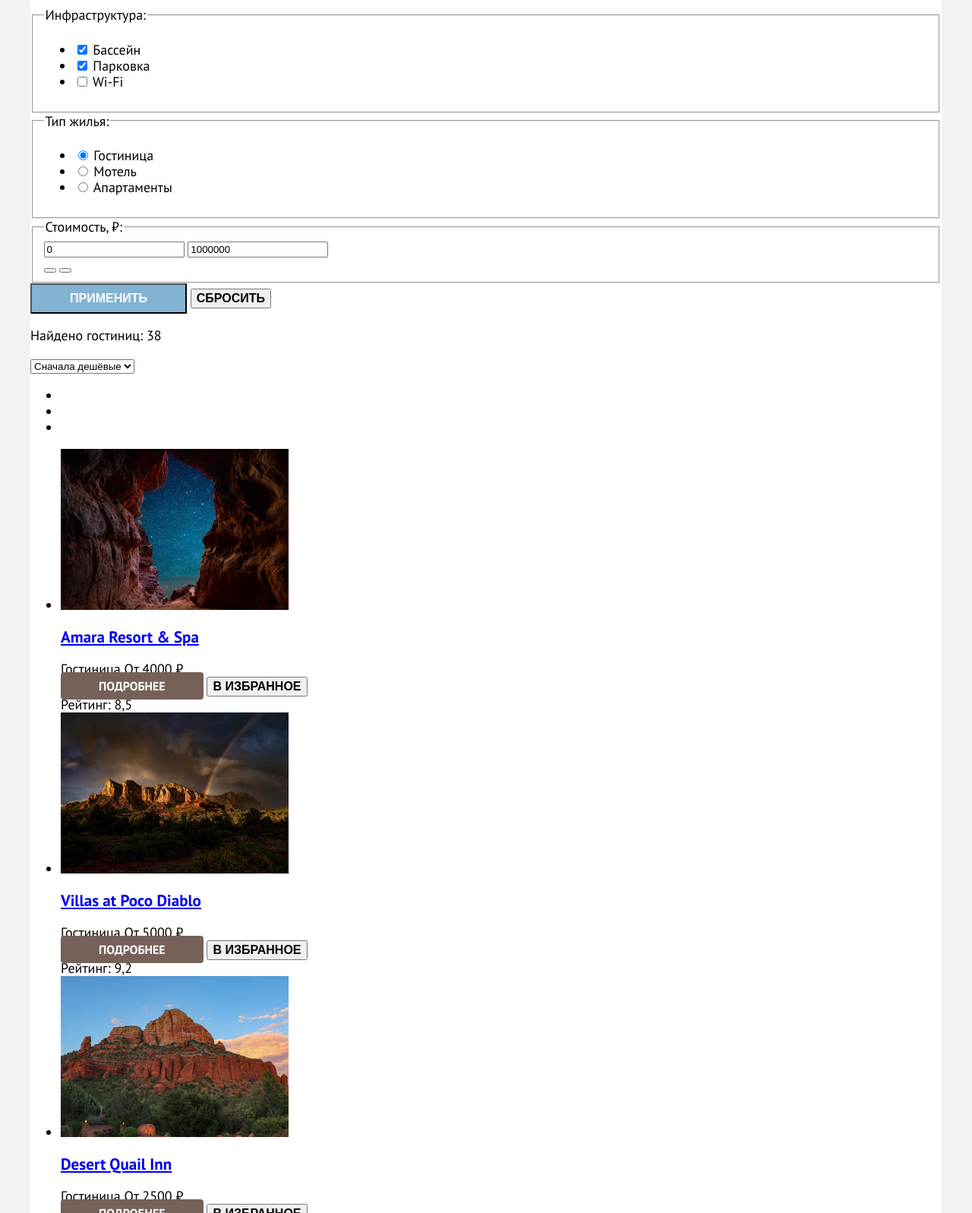
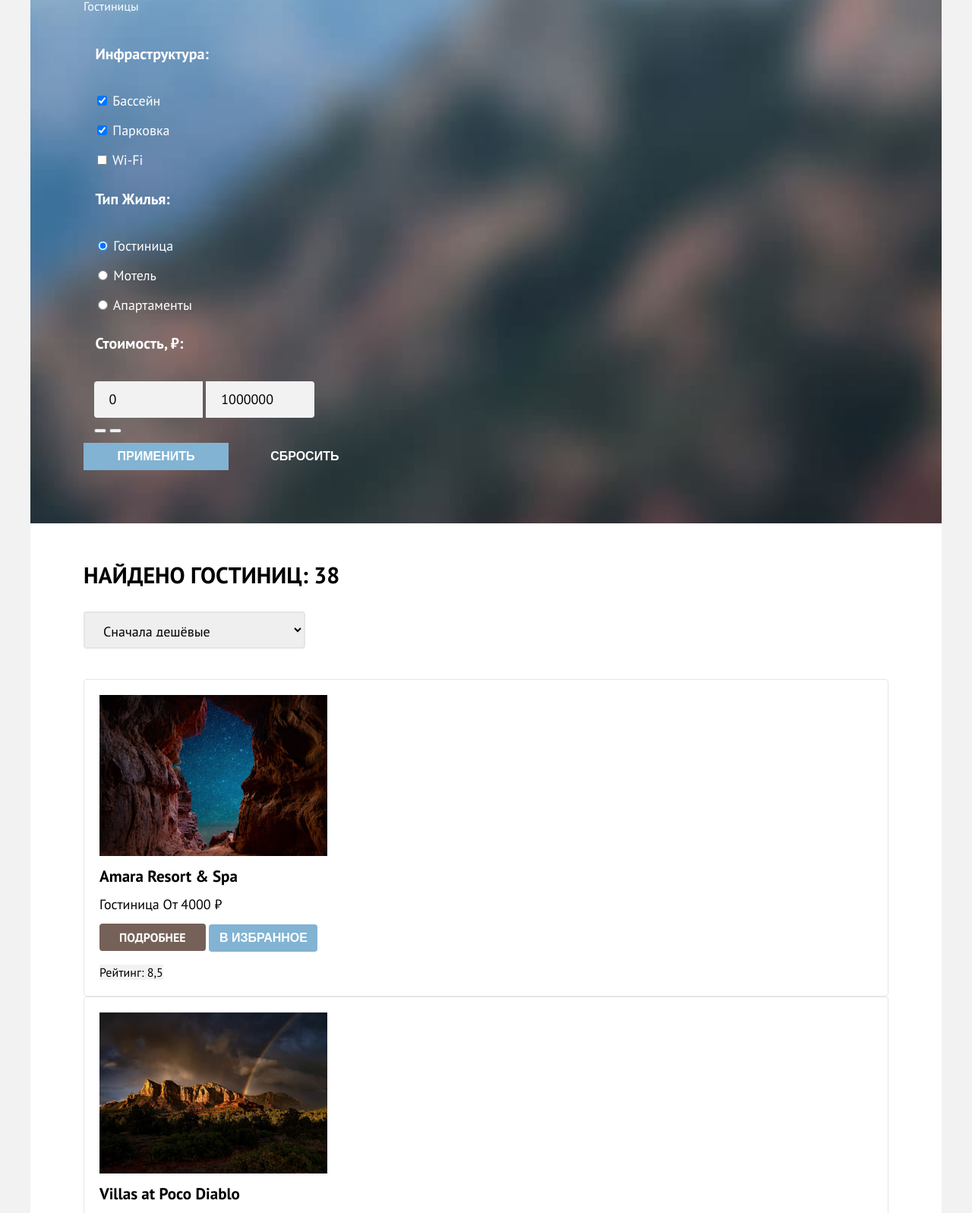
Before and after one commit to htmlacademy-htmlcss/170338-sedona-38, a website: page catalog.html in a window 1280 px wide. Shown: the part 362-1959 px from the top of the page at 76% size. Drawn offline with Linux system fonts and the light colour scheme.

Commit message:
- Added basic styling of the index.html and catalog.html

```diff
--- a/catalog.html
+++ b/catalog.html
@@ -50,17 +50,19 @@
               </a>
               <span class="favorite-count">12</span>
             </li>
-          </ul>
+            <li class="activities-item">
               <a class="button button-primary" href="#">
                 Хочу сюда!
               </a>
+            </li>
+          </ul>
         </nav>
       </div>
     </header>
     <main class="main-catalog" data-test="main">
       <div class="container">
         <div class="filters-container">
-          <h1>Гостиницы Седоны</h1>
+          <h1 class="filters-header">Гостиницы Седоны</h1>
           <ul class="breadcrumbs">
             <li class="breadcrumb-item">
               <a class="breadcrumb-link" href="index.html">
@@ -70,7 +72,7 @@
               </a>
             </li>
             <li class="breadcrumb-item">
-              <a class="breadcrumb-item" href="#">
+              <a class="breadcrumb-link" href="#">
                 Гостиницы
               </a>
             </li>
@@ -130,11 +132,11 @@
                   <div class="range-wrapper-inputs">
                     <label class="form-control">
                       <span class="visually-hidden">Цена от</span>
-                      <input class="range-input" type="number" value="0" name="min-price" min="0" required>
+                      <input class="range-input range-input-from" type="number" value="0" name="min-price" min="0" required>
                     </label>
                     <label class="form-control">
                       <span class="visually-hidden">Цена до</span>
-                      <input class="range-input" type="number" value="1000000" name="max-price" min="0" required>
+                      <input class="range-input range-input-to" type="number" value="1000000" name="max-price" min="0" required>
                     </label>
                   </div>
                   <div class="hotel-filters-scale">
@@ -150,13 +152,14 @@
                 </div>
               </fieldset>
               <div class="buttons-wrapper">
-                <button class="button button-secondary" type="submit">Применить</button>
-                <button class="button" type="reset">Сбросить</button>
+                <button class="button button-secondary button-apply" type="submit">Применить</button>
+                <button class="button button-reset" type="reset">Сбросить</button>
               </div>
             </form>
           </section>
         </div>
         <section class="catalog" data-test="catalog">
+          <div class="catalog-wrapper">
             <header class="catalog-header">
               <h2 class="visually-hidden">Список отелей города</h2>
               <p class="catalog-title">Найдено гостиниц: 38</p>
@@ -206,8 +209,8 @@
                     <span class="catalog-card-price">От 4000 ₽</span>
                   </div>
                   <div class="catalog-actions">
-                  <a class="button button-primary" href="#">Подробнее</a>
-                  <button class="button button-success" type="button">В избранное</button>
+                    <a class="button button-primary button-more-info" href="#">Подробнее</a>
+                    <button class="button button-secondary" type="button">В избранное</button>
                   </div>
                   <div class="catalog-rating">
                     <div class="catalog-card-stars stars-4">
@@ -232,8 +235,8 @@
                     <span class="catalog-card-price">От 5000 ₽</span>
                   </div>
                   <div class="catalog-actions">
-                  <a class="button button-primary" href="#">Подробнее</a>
-                  <button class="button button-success" type="button">В избранное</button>
+                    <a class="button button-primary button-more-info" href="#">Подробнее</a>
+                    <button class="button button-success" type="button">В избранном</button>
                   </div>
                   <div class="catalog-rating">
                     <div class="catalog-card-stars stars-4">
@@ -258,8 +261,8 @@
                     <span class="catalog-card-price">От 2500 ₽</span>
                   </div>
                   <div class="catalog-actions">
-                  <a class="button button-primary" href="#">Подробнее</a>
-                  <button class="button button-success" type="button">В избранное</button>
+                    <a class="button button-primary button-more-info" href="#">Подробнее</a>
+                    <button class="button button-secondary" type="button">В избранное</button>
                   </div>
                   <div class="catalog-rating">
                     <div class="catalog-card-stars stars-3">
@@ -284,8 +287,8 @@
                     <span class="catalog-card-price">От 1500 ₽</span>
                   </div>
                   <div class="catalog-actions">
-                  <a class="button button-primary" href="#">Подробнее</a>
-                  <button class="button button-success" type="button">В избранное</button>
+                    <a class="button button-primary button-more-info" href="#">Подробнее</a>
+                    <button class="button button-secondary" type="button">В избранное</button>
                   </div>
                   <div class="catalog-rating">
                     <div class="catalog-card-stars stars-2">
@@ -299,33 +302,36 @@
             <footer class="catalog-footer">
               <ul class="navigation-pages">
                 <li class="navigation-page-item">
-                <button class="button button-current" type="button">1</button>
+                  <a class="button button-current" href="#">1</a>
                 </li>
-              <li>
-                <button class="button button-secondary" type="button">2</button>
+                <li class="navigation-page-item">
+                  <a class="button button-secondary" href="#">2</a>
                 </li>
-              <li>
-                <button class="button button-secondary" type="button">3</button>
+                <li class="navigation-page-item">
+                  <a class="button button-secondary" href="#">3</a>
                 </li>
-              <li>
-                <button class="button button-secondary" type="button">4</button>
+                <li class="navigation-page-item">
+                  <a class="button button-secondary" href="#">4</a>
                 </li>
-              <li>
-                <button class="button button-secondary" type="button">10</button>
+                <li class="navigation-page-item">
+                  <a class="button button-secondary" href="#">10</a>
                 </li>
               </ul>
             </footer>
+          </div>
         </section>
         <section class="subscription" data-test="subscribe">
-          <h2 class="subscription-title">Подпишитесь на рассылку</h2>
-          <p class="subscription-description">Только полезная информация и никакого спама, честное
+          <h2 class="section-title">Подпишитесь на рассылку</h2>
+          <p class="subscription-section-description section-description">Только полезная информация и никакого
+            спама,<br />честное
             бойскаутское!</p>
-          <form class="form subscription-form" id="subscription-form" action="https://echo.htmlacademy.ru/" method="post">
+          <form class="form subscription-form" id="subscription-form" action="https://echo.htmlacademy.ru/"
+            method="post">
             <label class="form-control" for="subscription-form-email">
-              <input class="form-input" placeholder="Ваш e-mail" type="email"
-                name="subscription-form-email" id="subscription-form-email" required>
+              <input class="form-input" placeholder="Ваш e-mail" type="email" name="subscription-form-email"
+                id="subscription-form-email" required>
             </label>
-            <button class="button button-secondary" type="submit">Подписаться</button>
+            <button class="button button-secondary subscription-button" type="submit">Подписаться</button>
           </form>
         </section>
       </div>
--- a/styles/styles.css
+++ b/styles/styles.css
@@ -18,9 +18,13 @@
   /* Backgrounds */
   --background-page-color: #F2F2F2;
   --background-basic-color: #ffffff;
+  --background-basic-contrast-color: #756157;
   --background-main-color: #82b3d3;
   --background-secondary-color: #83b3d31f;
   --background-secondary-accent-color: #83b3d333;
+
+  /* Borders */
+  --border-card-color: #E6E6E6;
 
   /* Texts */
   --text-main-color: #000000;
@@ -31,6 +35,7 @@
 
   /* Buttons */
   --button-main-color: #756157;
+  --button-main-transparent-color: #75615700;
   --button-secondary-color: #82b3d3;
   --button-secondary-success-color: #7db54f;
 
@@ -78,17 +83,25 @@ body {
   text-decoration: none;
 }
 
+.button-current {
+  background-color: var(--background-page-color);
+  color: var(--text-main-color);
+}
+
 .button-primary {
   background-color: var(--button-main-color);
   color: var(--text-background-color);
   border-radius: 4px;
-  padding: 8px 50px;
 }
 
 .button-secondary {
   background-color: var(--button-secondary-color);
   color: var(--text-background-color);
-  padding: 8px 50px;
+}
+
+.button-success {
+  background-color: var(--icon-secondary-success-color);
+  color: var(--text-background-color);
 }
 
 .container {
@@ -100,6 +113,10 @@ body {
 
 .header-container {
   padding: 0 70px;
+}
+
+.main-header-logo-image {
+  display: block;
 }
 
 .main-navigation-list {
@@ -120,6 +137,10 @@ body {
 .activities {
   list-style: none;
   padding: 0;
+}
+
+.activities-item .button {
+  padding: 8px 34px;
 }
 
 .favorite-count {
@@ -205,6 +226,10 @@ body {
   padding: 0;
 }
 
+.advantage-item img {
+  display: block;
+}
+
 .recommendations {
   margin-bottom: 96px;
 }
@@ -233,6 +258,7 @@ body {
 
 .hotel-search .button-primary {
   font-size: 20px;
+  padding: 8px 50px;
 }
 
 .subscription {
@@ -243,6 +269,7 @@ body {
 
 .subscription-background {
   background-image: url(../images/subscribe-background.jpg);
+  background-color: var(--background-basic-contrast-color);
   color: var(--text-background-color);
   background-size: cover;
   background-repeat: no-repeat;
@@ -261,6 +288,7 @@ body {
   border-width: 0;
   border-radius: 4px 0 0 4px;
   padding: 12px 20px;
+  background-color:  var(--background-page-color);
 }
 
 .subscription-form {
@@ -268,16 +296,26 @@ body {
   justify-content: center;
 }
 
+.form-input {
+  font-family: "PT Sans", sans-serif;
+  font-size: 18px;
+  font-style: normal;
+  font-weight: 400;
+  line-height: 24px;
+}
+
 .subscription-button {
   height: 52px;
   border-radius: 0 4px 4px 0;
   border-width: 0;
   margin: 0;
+  padding: 8px 50px;
 }
 
 .social-list {
   display: block;
   margin: 0;
+  list-style: none;
 }
 
 .footer-contacts-phone {
@@ -288,3 +326,212 @@ body {
   text-decoration: none;
   color: var(--text-main-color);
 }
+
+.footer-developer-logo {
+  display: block;
+}
+
+.filters-container {
+  background-image: url(../images/catalog-background.jpg);
+  background-color: var(--background-basic-contrast-color);
+  background-size: cover;
+  background-repeat: no-repeat;
+  background-position: center;
+  padding-top: 35px;
+  padding-left: 70px;
+  padding-right: 70px;
+  padding-bottom: 70px;
+  margin-bottom: 50px;
+}
+
+.filters-header {
+  color: var(--text-background-color);
+  margin: 0;
+  font-size: 60px;
+  font-weight: 700;
+  line-height: 78px;
+  margin-bottom: 8px;
+}
+
+.breadcrumbs {
+  list-style: none;
+  padding: 0;
+  margin: 0;
+  margin-bottom: 40px;
+}
+
+.breadcrumb-link {
+  color: var(--text-background-color);
+  font-size: 16px;
+  text-decoration: none;
+}
+
+.form-title {
+  color: var(--text-background-color);
+  font-size: 20px;
+  font-weight: 700;
+  line-height: 24px;
+  text-transform: capitalize;
+}
+
+.hotel-filters-list {
+  list-style: none;
+  padding: 0;
+  margin: 0;
+}
+
+.hotel-filters-item {
+  margin-bottom: 16px;
+}
+
+.form-group {
+  margin: 0;
+  border: none;
+}
+
+.form-title {
+  margin: 0;
+  margin-bottom: 32px;
+}
+
+.form-label {
+  color: var(--text-background-color);
+  line-height: 23px;
+}
+
+.range-input {
+  font-family: "PT Sans", sans-serif;
+  font-size: 18px;
+  font-style: normal;
+  font-weight: 400;
+  line-height: 24px;
+  color: var(--icon-main-color);
+  box-sizing: border-box;
+  border-width: 0;
+  width: 143px;
+  padding: 12px 20px;
+  background-color: var(--background-page-color);
+}
+
+.range-input-from {
+  border-radius: 4px 0 0 4px;
+}
+
+.range-input-to {
+  border-radius: 0 4px 4px 0;
+}
+
+.hotel-filters-form .button {
+  border-width: 0;
+  padding: 8px;
+  width: 191px;
+}
+
+.button-reset {
+  background-color: var(--button-main-transparent-color);
+  color: var(--text-background-color);
+}
+
+.catalog-wrapper {
+  padding: 0 70px;
+}
+
+.catalog-header {
+  margin-bottom: 40px;
+}
+
+.catalog-title {
+  font-size: 30px;
+  font-weight: 700;
+  line-height: 36px;
+  text-transform: uppercase;
+}
+
+.catalog-sorting {
+  font-family: "PT Sans", sans-serif;
+  font-size: 18px;
+  font-style: normal;
+  font-weight: 400;
+  line-height: 21px;
+  width: 292px;
+  height: 49px;
+  padding: 14px 20px;
+  border-radius: 4px;
+  border: 2px solid var(--input-element-color);
+}
+
+.catalog-style-list {
+  list-style: none;
+  padding: 0;
+  margin: 0;
+}
+
+.catalog-list {
+  list-style: none;
+  padding: 0;
+}
+
+.catalog-card {
+  border: 1px solid var(--border-card-color);
+  border-radius: 4px;
+  padding: 20px;
+}
+
+.catalog-card-img {
+  display: block;
+  margin-bottom: 16px;
+}
+
+.catalog-card-title {
+  margin: 0;
+  margin-bottom: 16px;
+}
+
+.catalog-card-details {
+  margin-bottom: 16px;
+  font-size: 18px;
+}
+
+.catalog-actions {
+  margin-bottom: 16px;
+}
+
+.catalog-actions button {
+  border-radius: 4px;
+  width: 143px;
+  height: 36px;
+  border: 0;
+}
+
+.button-more-info {
+  padding: 8px 26px;
+}
+
+.catalog-card-link {
+  text-decoration: none;
+  color: var(--icon-main-color);
+}
+
+.catalog-card-rating {
+  font-size: 16px;
+  background-color: var(--background-page-color);
+}
+
+.navigation-pages {
+  list-style: none;
+  padding: 0;
+  margin: 0;
+}
+
+.navigation-page-item .button {
+  border-radius: 4px;
+  font-size: 20px;
+  font-weight: 700;
+  line-height: 36px;
+  text-transform: uppercase;
+  display: flex;
+  width: 60px;
+  height: 60px;
+  align-items: center;
+  justify-content: center;
+}
```
Also changed, not shown: index.html (+5 -3 lines), images/catalog-background.jpg (added), images/catalog-background.png (deleted). Lines whose indentation alone changed are shown as unchanged.
